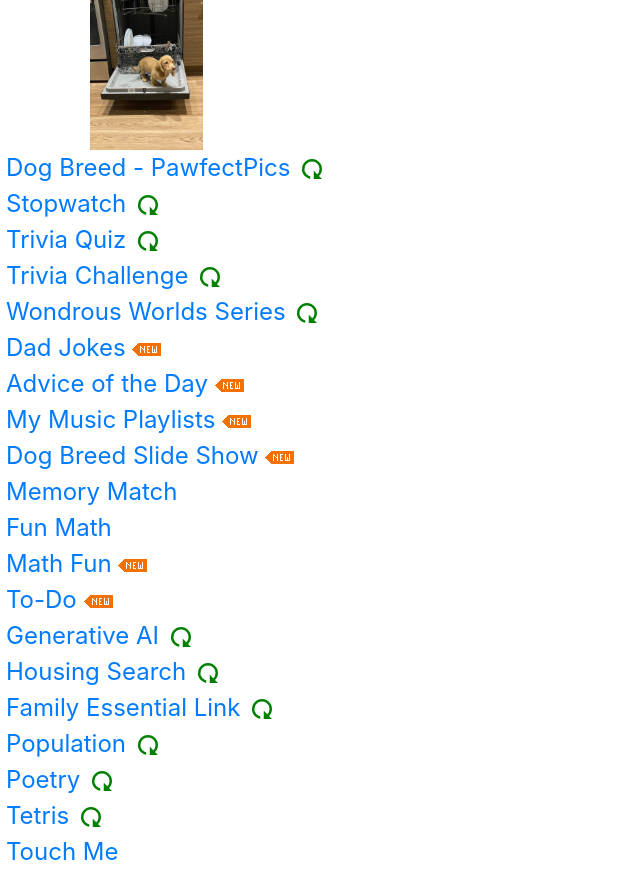
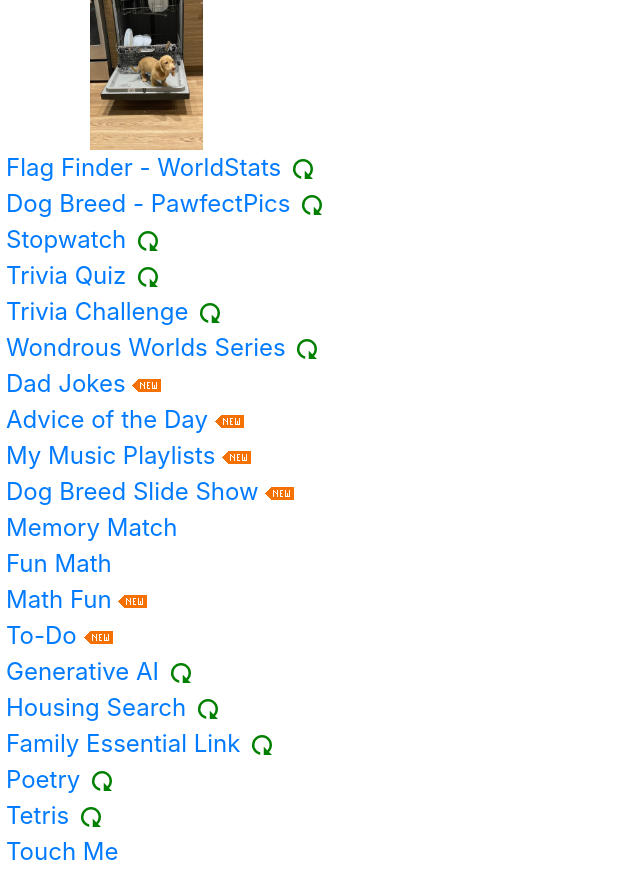
Before and after one commit to shaoli-lu/Portfolio, a plain HTML site: page index.html in a window 1280 px wide. Shown: the top 869 px of the page, without its empty margins (0-640 px from the left). Drawn offline with nearby package versions, Linux system fonts and the light colour scheme.

Commit message:
Add files via upload

```diff
--- a/index.html
+++ b/index.html
@@ -23,6 +23,12 @@
             <path d="M9 13.5c-2.49 0-4.5-2.01-4.5-4.5S6.51 4.5 9 4.5c1.24 0 2.36.52 3.17 1.33L10 8h5V3l-1.76 1.76C12.15 3.68 10.66 3 9 3 5.69 3 3.01 5.69 3.01 9S5.69 15 9 15c2.97 0 5.43-2.16 5.9-5h-1.52c-.46 2-2.24 3.5-4.38 3.5z"></path>
             </svg>
     </div> -->
+
+    <div>
+        <a href="https://shaoli-lu.github.io/country/" target="_blank">Flag Finder - WorldStats</a> <svg xmlns="http://www.w3.org/2000/svg" width="30" height="30" viewBox="0 0 18 18" class="rotating">
+            <path d="M9 13.5c-2.49 0-4.5-2.01-4.5-4.5S6.51 4.5 9 4.5c1.24 0 2.36.52 3.17 1.33L10 8h5V3l-1.76 1.76C12.15 3.68 10.66 3 9 3 5.69 3 3.01 5.69 3.01 9S5.69 15 9 15c2.97 0 5.43-2.16 5.9-5h-1.52c-.46 2-2.24 3.5-4.38 3.5z"></path>
+            </svg>
+    </div>
 
 	<div>
        <a href="https://shaoli-lu.github.io/dog/" target="_blank">Dog Breed - PawfectPics</a> <svg xmlns="http://www.w3.org/2000/svg" width="30" height="30" viewBox="0 0 18 18" class="rotating">
@@ -115,11 +121,6 @@
             </svg>
     </div>
 
-    <div>
-        <a href="https://shaoli-lu.github.io/country/" target="_blank">Population</a> <svg xmlns="http://www.w3.org/2000/svg" width="30" height="30" viewBox="0 0 18 18" class="rotating">
-            <path d="M9 13.5c-2.49 0-4.5-2.01-4.5-4.5S6.51 4.5 9 4.5c1.24 0 2.36.52 3.17 1.33L10 8h5V3l-1.76 1.76C12.15 3.68 10.66 3 9 3 5.69 3 3.01 5.69 3.01 9S5.69 15 9 15c2.97 0 5.43-2.16 5.9-5h-1.52c-.46 2-2.24 3.5-4.38 3.5z"></path>
-            </svg>
-    </div>
 
 
     <div>
```
